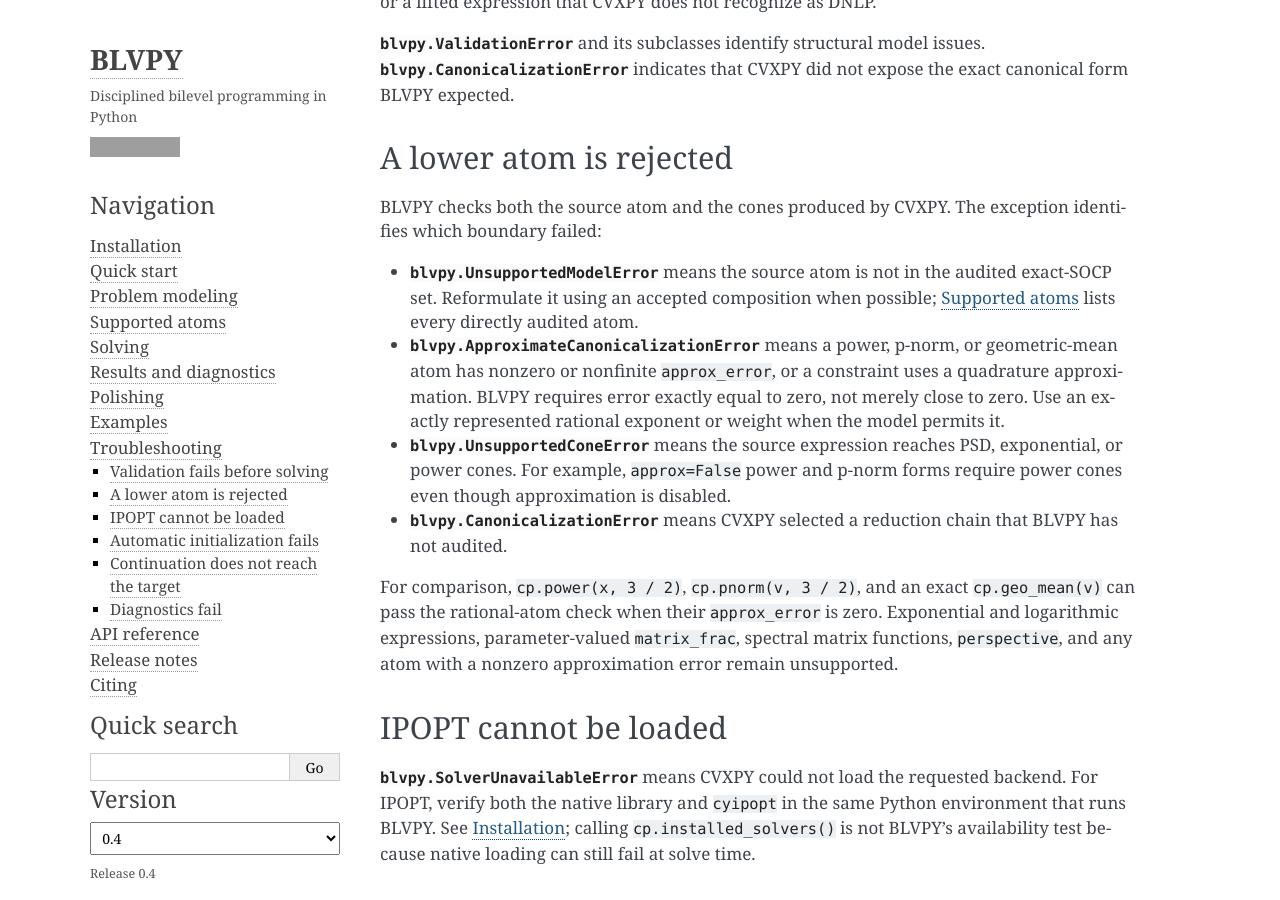
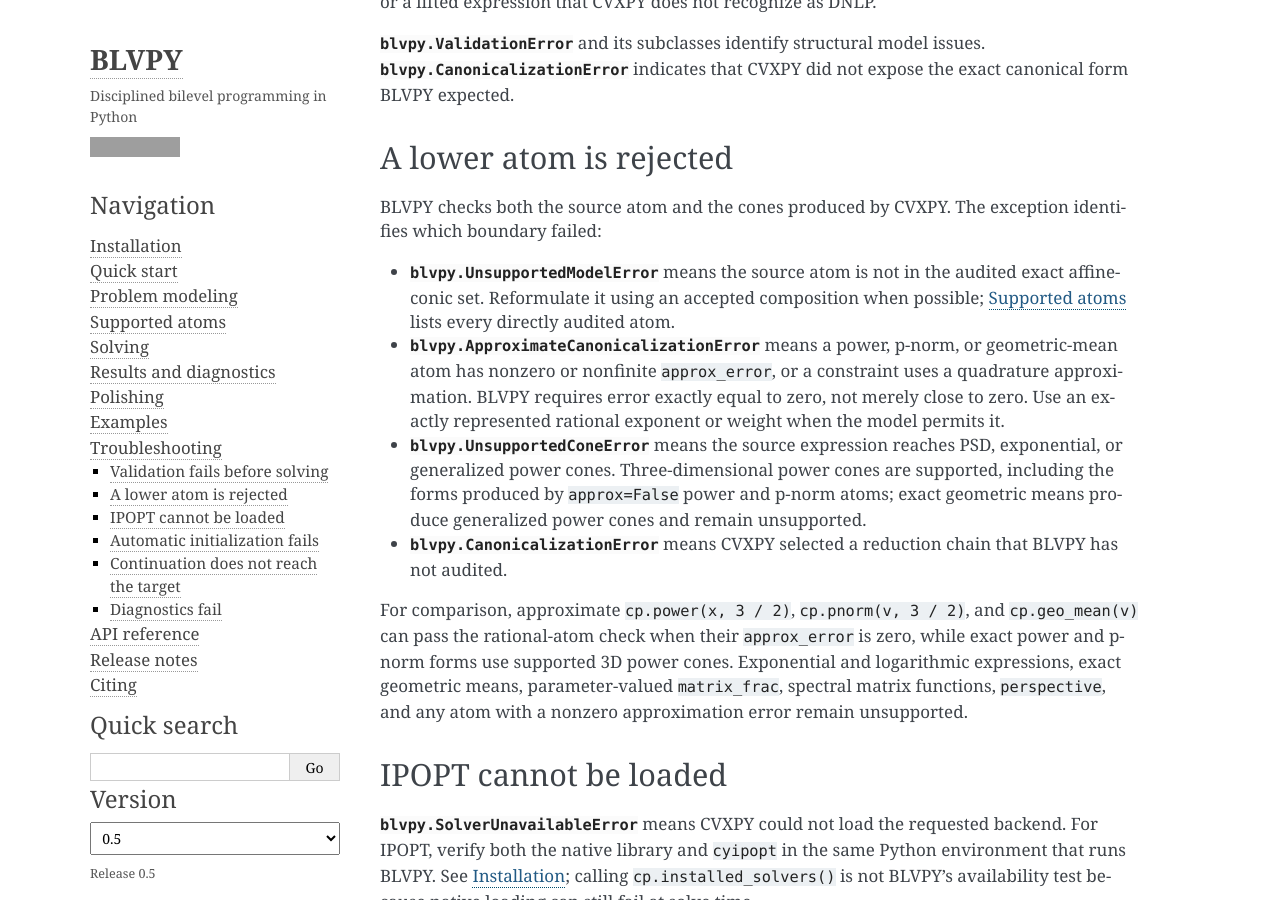
Before and after one commit to dxogrp/blvpy, a Sphinx documentation site: the page built from docs/troubleshooting.md, in a window 1280 px wide and 900 px high, scrolled down 282 px. Built offline with Sphinx 7.4.7, drawn with Linux system fonts in a browser that asks for light colours; grey boxes are pictures that could not be loaded.

```diff
--- a/docs/troubleshooting.md
+++ b/docs/troubleshooting.md
@@ -19,24 +19,27 @@ BLVPY checks both the source atom and the cones produced by CVXPY. The exception
 identifies which boundary failed:
 
 - {class}`blvpy.UnsupportedModelError` means the source atom is not in the
-  audited exact-SOCP set. Reformulate it using an accepted composition when
-  possible; {doc}`supported-atoms` lists every directly audited atom.
+  audited exact affine-conic set. Reformulate it using an accepted composition
+  when possible; {doc}`supported-atoms` lists every directly audited atom.
 - {class}`blvpy.ApproximateCanonicalizationError` means a power, p-norm, or
   geometric-mean atom has nonzero or nonfinite `approx_error`, or a constraint
   uses a quadrature approximation. BLVPY requires error exactly equal to zero,
   not merely close to zero. Use an exactly represented rational exponent or
   weight when the model permits it.
 - {class}`blvpy.UnsupportedConeError` means the source expression reaches PSD,
-  exponential, or power cones. For example, `approx=False` power and p-norm
-  forms require power cones even though approximation is disabled.
+  exponential, or generalized power cones. Three-dimensional power cones are
+  supported, including the forms produced by `approx=False` power and p-norm
+  atoms; exact geometric means produce generalized power cones and remain
+  unsupported.
 - {class}`blvpy.CanonicalizationError` means CVXPY selected a reduction chain
   that BLVPY has not audited.
 
-For comparison, `cp.power(x, 3 / 2)`, `cp.pnorm(v, 3 / 2)`, and an exact
+For comparison, approximate `cp.power(x, 3 / 2)`, `cp.pnorm(v, 3 / 2)`, and
 `cp.geo_mean(v)` can pass the rational-atom check when their `approx_error` is
-zero. Exponential and logarithmic expressions, parameter-valued
-`matrix_frac`, spectral matrix functions, `perspective`, and any atom with a
-nonzero approximation error remain unsupported.
+zero, while exact power and p-norm forms use supported 3D power cones.
+Exponential and logarithmic expressions, exact geometric means,
+parameter-valued `matrix_frac`, spectral matrix functions, `perspective`, and
+any atom with a nonzero approximation error remain unsupported.
 
 ## IPOPT cannot be loaded
 
--- a/pyproject.toml
+++ b/pyproject.toml
@@ -1,6 +1,6 @@
 [project]
 name = "blvpy"
-version = "0.4.0"
+version = "0.5.0"
 description = "A Python package for disciplined bilevel programming."
 readme = "README.md"
 license = "Apache-2.0"
```
Also changed, not shown: docs/api.md (+3 -2 lines), docs/modeling.md (+5 -3 lines), docs/release-notes.md (+5 -0 lines), docs/supported-atoms.md (+14 -3 lines), 1 other file.
